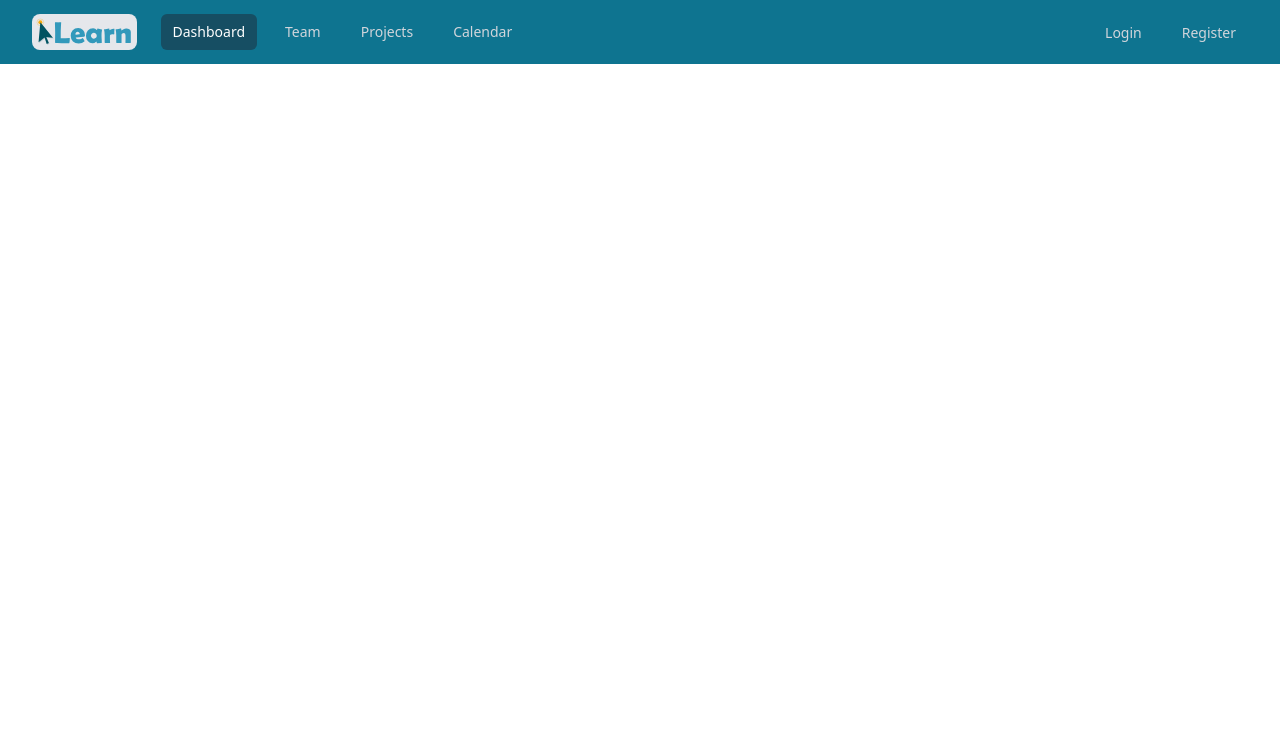
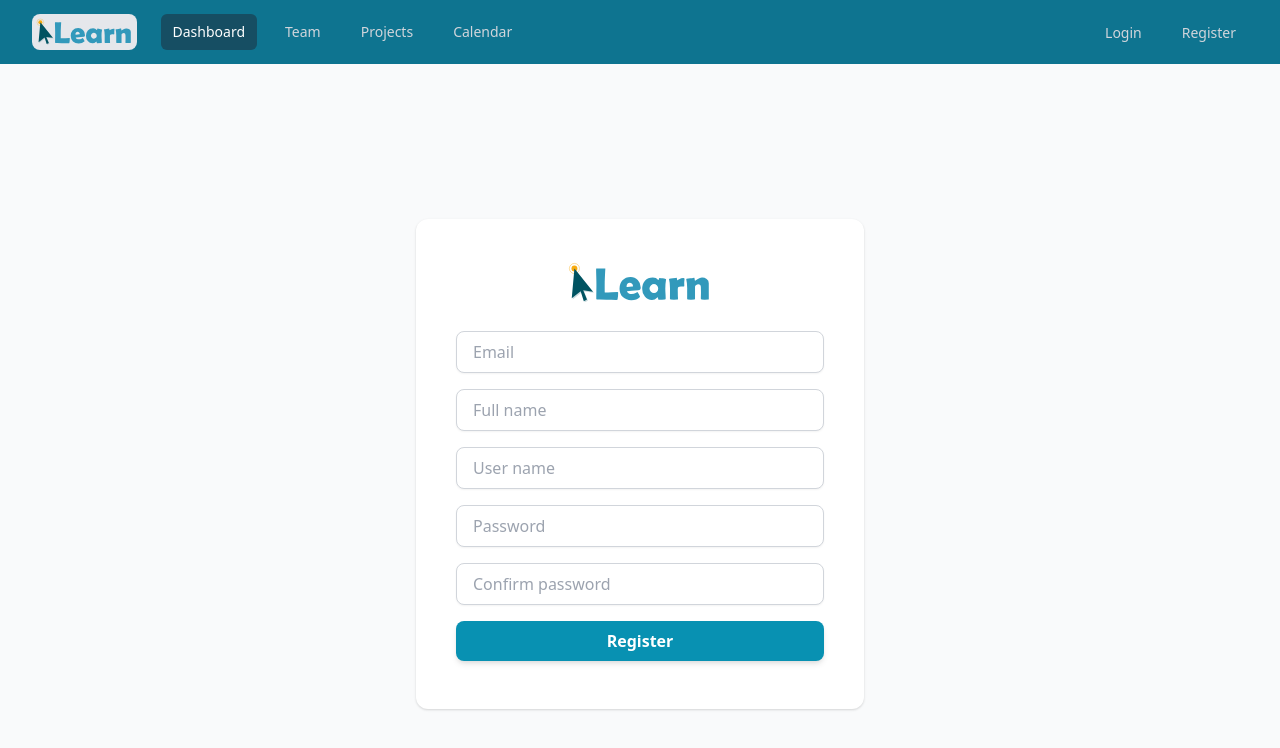
Before and after one commit to txuanson/ilearn, a React (Create React App) app in the folder src/frontend/: page /register in a window 1280 px wide. Shown: the top 748 px of the page. Built offline with nearby package versions, Linux system fonts and the light colour scheme; what @tailwindcss/typography would draw is missing.

Commit message:
update register

```diff
--- a/src/frontend/src/components/header/Header.js
+++ b/src/frontend/src/components/header/Header.js
@@ -102,6 +102,7 @@ export default function Header({user,...props}) {
               </div>
               <div className="flex-1 flex items-center justify-center sm:items-stretch sm:justify-start">
                 <div className="flex-shrink-0 flex items-center rounded-lg bg-gray-200">
+                  <Link to = "/">
                   <img
                     className="block lg:hidden h-8 w-auto"
                     src="/logo-iLearn.svg"
@@ -112,6 +113,7 @@ export default function Header({user,...props}) {
                     src="/logo-iLearn.svg"
                     alt="Workflow"
                   />
+                  </Link>
                 </div>
                 <div className="hidden sm:block sm:ml-6">
                   <div className="flex space-x-4">
--- a/src/frontend/src/layout/HomeLayout.js
+++ b/src/frontend/src/layout/HomeLayout.js
@@ -6,6 +6,7 @@ function HomeLayout({ children }) {
             <div className="relative">
                 {children}
             </div>
+
         </div>
     );
 }
--- /dev/null
+++ b/src/frontend/src/pages/HomePage.js
@@ -0,0 +1,15 @@
+import HomeLayout from '../layout/HomeLayout';
+
+export default function HomePage() {
+
+    return (
+        <div className ="relative">
+            <div class="container mx-auto xl:px-40">
+        <div className = "mr-2 flex item-center justify-center">
+        <img src="/logo-iLearn.svg" class="absolute w-full object-cover"/>
+        </div>
+    </div>
+        </div>
+
+)
+}
--- a/src/frontend/src/pages/Login.js
+++ b/src/frontend/src/pages/Login.js
@@ -1,9 +1,8 @@
-import HomeLayout from "../layout/HomeLayout";
+import { Link } from "react-router-dom";
 
 
 export function Login() {
   return (
-    <HomeLayout>
         <div className="min-h-screen flex items-center justify-center bg-gray-50 py-12 px-4 sm:px-6 lg:px-8">
       <div className="max-w-md w-full space-y-8">
         <div class="flex flex-col w-full max-w-md px-4 pt-10 pb-12 bg-white rounded-xl shadow dark:bg-gray-800 sm:px-6 md:px-8 lg:px-10">
@@ -26,8 +25,8 @@ export function Login() {
                         </div>
                             <div className="flex items-center justify-between mb-4 ">
                                 <div className="text-sm">
-                                    <a href="#" class="inline-flex text-xs font-thin text-gray-500 sm:text-sm dark:text-gray-100 hover:text-gray-700 dark:hover:text-white">
-                                    Forgot Your Password?
+                                    <a href = "\register" class="inline-flex text-xs font-thin text-gray-500 sm:text-sm dark:text-gray-100 hover:text-gray-700 dark:hover:text-white">
+                                    Haven't got an account yet?
                                     </a>
                                 </div>
 
@@ -48,7 +47,6 @@ export function Login() {
                 </div>
       </div>
     </div>
-    </HomeLayout>
   );
 }
 
--- a/src/frontend/src/pages/Register.js
+++ b/src/frontend/src/pages/Register.js
@@ -1,7 +1,54 @@
-import HomeLayout from "../layout/HomeLayout";
+
 export function Register() {
     return (
-      <HomeLayout></HomeLayout>
+
+    <div className="min-h-screen flex items-center justify-center bg-gray-50 py-12 px-4 sm:px-6 lg:px-8">
+      <div className="max-w-md w-full space-y-8">
+        <div class="flex flex-col w-full max-w-md px-4 pt-10 pb-12 bg-white rounded-xl shadow dark:bg-gray-800 sm:px-6 md:px-8 lg:px-10">
+            <img
+                className="mx-auto h-12 w-auto"
+                src="/logo-iLearn.svg"
+                alt="iLearn"
+            />
+            <div class="mt-6">
+                <form action="#" autoComplete="off">
+                        <div class="flex flex-col mb-4">
+                            <div class="flex relative ">
+                                <input type="text" id="sign-in-email" class=" rounded-lg flex-1 appearance-none border border-gray-300 w-full py-2 px-4 bg-white text-gray-700 placeholder-gray-400 shadow-sm text-base focus:outline-none focus:ring-2 focus:ring-blue-600 focus:border-transparent" placeholder="Email"/>
+                            </div>
+                        </div>
+                        <div class="flex flex-col mb-4">
+                            <div class="flex relative ">
+                                <input type="text" id="sign-in-email" class=" rounded-lg flex-1 appearance-none border border-gray-300 w-full py-2 px-4 bg-white text-gray-700 placeholder-gray-400 shadow-sm text-base focus:outline-none focus:ring-2 focus:ring-blue-600 focus:border-transparent" placeholder="Full name"/>
+                            </div>
+                        </div>
+                        <div class="flex flex-col mb-4">
+                            <div class="flex relative ">
+                                <input type="text" id="sign-in-email" class=" rounded-lg flex-1 appearance-none border border-gray-300 w-full py-2 px-4 bg-white text-gray-700 placeholder-gray-400 shadow-sm text-base focus:outline-none focus:ring-2 focus:ring-blue-600 focus:border-transparent" placeholder="User name"/>
+                            </div>
+                        </div>
+                        <div class="flex flex-col mb-4">
+                            <div class="flex relative ">
+                                <input type="password" id="sign-in-email" class=" rounded-lg flex-1 appearance-none border border-gray-300 w-full py-2 px-4 bg-white text-gray-700 placeholder-gray-400 shadow-sm text-base focus:outline-none focus:ring-2 focus:ring-blue-600 focus:border-transparent" placeholder="Password"/>
+                            </div>
+                        </div>
+                        <div class="flex flex-col mb-4">
+                            <div class="flex relative ">
+                                <input type="password" id="sign-in-email" class=" rounded-lg flex-1 appearance-none border border-gray-300 w-full py-2 px-4 bg-white text-gray-700 placeholder-gray-400 shadow-sm text-base focus:outline-none focus:ring-2 focus:ring-blue-600 focus:border-transparent" placeholder="Confirm password"/>
+                            </div>
+                        </div>
+
+                        <div class="flex w-full">
+                            <button type="submit" class="py-2 px-4  bg-blue-600 hover:bg-blue-700 focus:ring-blue-500 focus:ring-offset-blue-200 text-white w-full transition ease-in duration-200 text-center text-base font-semibold shadow-md focus:outline-none focus:ring-2 focus:ring-offset-2  rounded-lg ">
+                                Register
+                            </button>
+                        </div>
+                        </form>
+                    </div>
+                </div>
+      </div>
+    </div>
+
     );
 }
 
--- a/src/frontend/src/router/index.js
+++ b/src/frontend/src/router/index.js
@@ -7,12 +7,21 @@ import Login from "../pages/Login";
 import Register from "../pages/Register";
 
 import CourseDescription from "../pages/CourseDescription";
+import HomePage from "../pages/HomePage";
+import Header from "../components/header/Header";
 
 
 export default function MyRoute() {
     return(
         <Router>
-            <Route path="/dashboard">
+            <Header></Header>
+            <Route exact path="/">
+                <SplashRoute key="/">
+                    <HomePage />
+                </SplashRoute>
+            </Route>
+
+            <Route exact path="/dashboard">
                 <SplashRoute key="/dashboard">
                     <Dashboard />
                 </SplashRoute>
@@ -31,7 +40,7 @@ export default function MyRoute() {
                 </SplashRoute>
             </Route>
 
-            <Route path="/coursedescription">
+            <Route exact  path="/coursedescription">
                 <SplashRoute key="/coursedescription">
                     <CourseDescription
                     name = "Welcome to our website"
```
Also changed, not shown: src/frontend/public/backgroundHeader.jpg (added), src/frontend/src/default-class-cover.png (renamed from src/frontend/public/default-class-cover.png).
